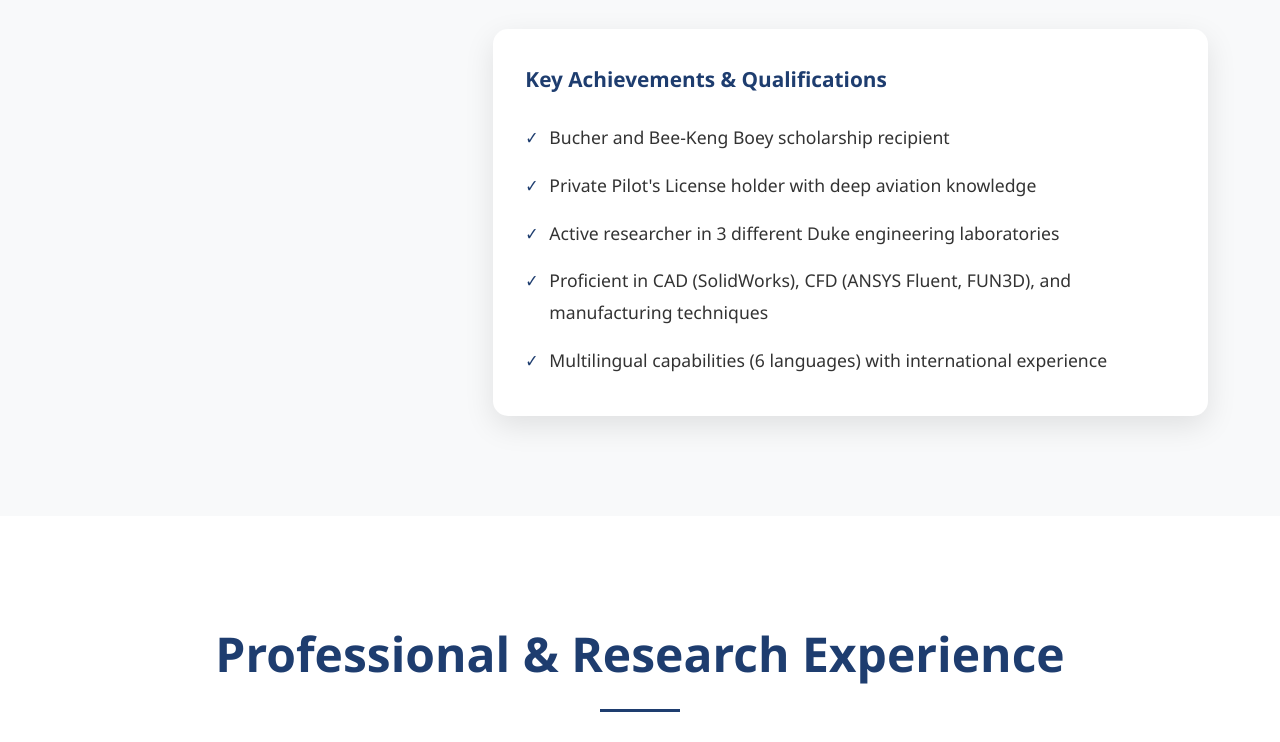
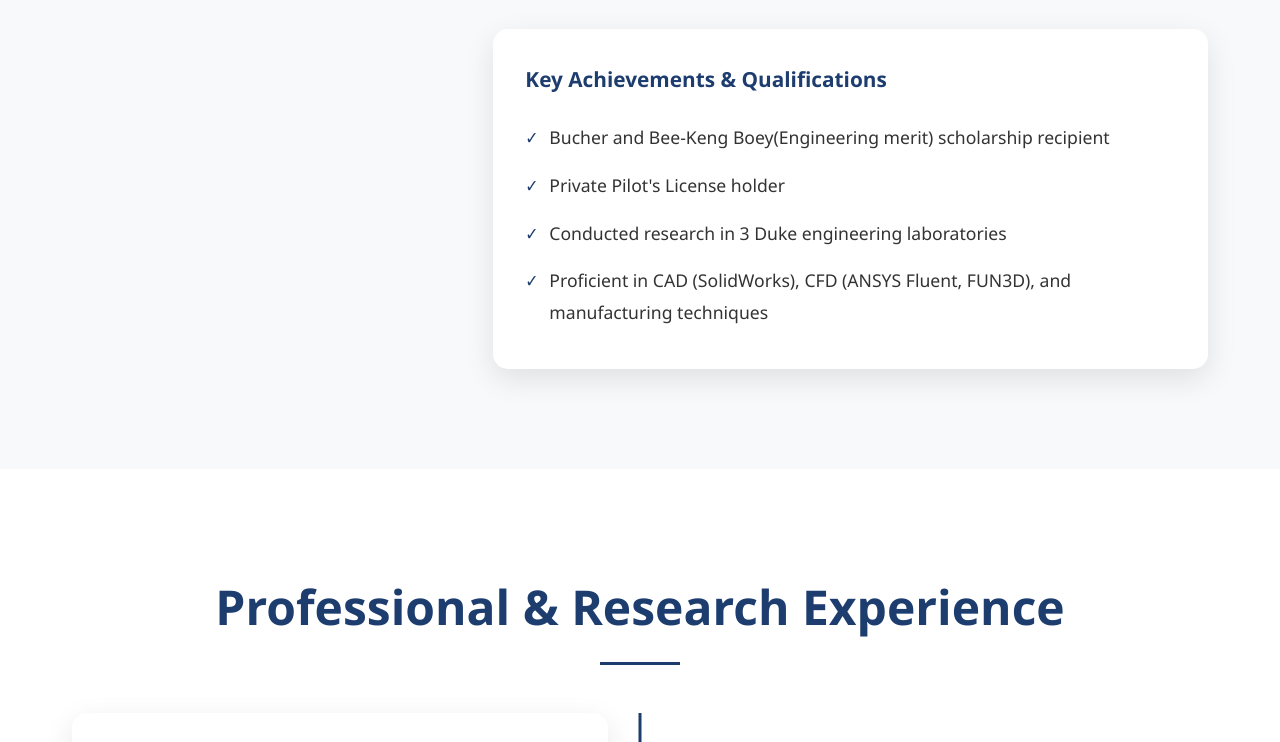
Before and after one commit to Shreyas5904/Portfolio, a plain HTML site: page shreyas_karadi_portfolio_v2.html in a window 1280 px wide. Shown: the part 1915-2657 px from the top of the page. Drawn offline with Linux system fonts and the light colour scheme.

Commit message:
Update shreyas_karadi_portfolio_v2.html

```diff
--- a/shreyas_karadi_portfolio_v2.html
+++ b/shreyas_karadi_portfolio_v2.html
@@ -905,11 +905,10 @@
                         <h4>Key Achievements & Qualifications</h4>
                         <ul>
 
-                            <li>Bucher and Bee-Keng Boey scholarship recipient</li>
-                            <li>Private Pilot's License holder with deep aviation knowledge</li>
-                            <li>Active researcher in 3 different Duke engineering laboratories</li>
+                            <li>Bucher and Bee-Keng Boey(Engineering merit) scholarship recipient</li>
+                            <li>Private Pilot's License holder </li>
+                            <li> Conducted research in 3 Duke engineering laboratories</li>
                             <li>Proficient in CAD (SolidWorks), CFD (ANSYS Fluent, FUN3D), and manufacturing techniques</li>
-                            <li>Multilingual capabilities (6 languages) with international experience</li>
                         </ul>
                     </div>
                 </div>
@@ -1225,7 +1224,7 @@
                         <h4>National Champion Speed Skater</h4>
                         <p class="resume-date">2018 - 2022</p>
                         <p class="resume-location">All India Roller & Ice Speed Skating</p>
-                        <p><strong>All India #3</strong> in competitive speed skating, demonstrating exceptional discipline, training, and competitive performance at national level</p>
+                        <p><strong>All India #3</strong> in competitive speed skating</p>
                     </div>
                 </div>
 
@@ -1233,7 +1232,6 @@
                     <h3><i class="fas fa-heart"></i> Personal Interests</h3>
                     <div class="resume-item">
                         <p>Aviation & Flying, Road Cycling, Cricket, Pickleball, Photography, Travel, Technology Innovation</p>
-                        <p>Diverse interests reflect well-rounded personality with strong emphasis on technology, athletics, and creative pursuits</p>
                     </div>
                 </div>
             </div>
```
